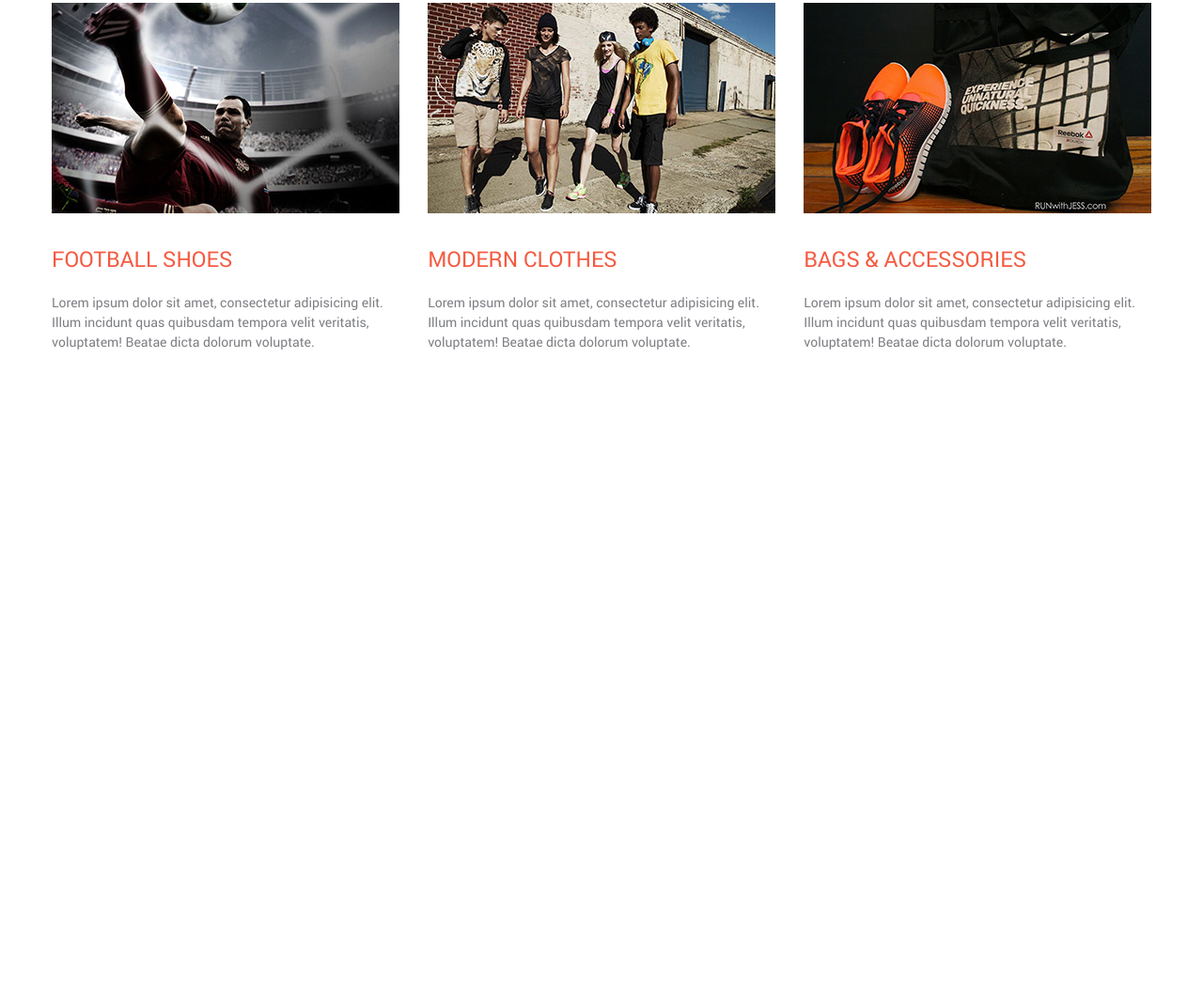
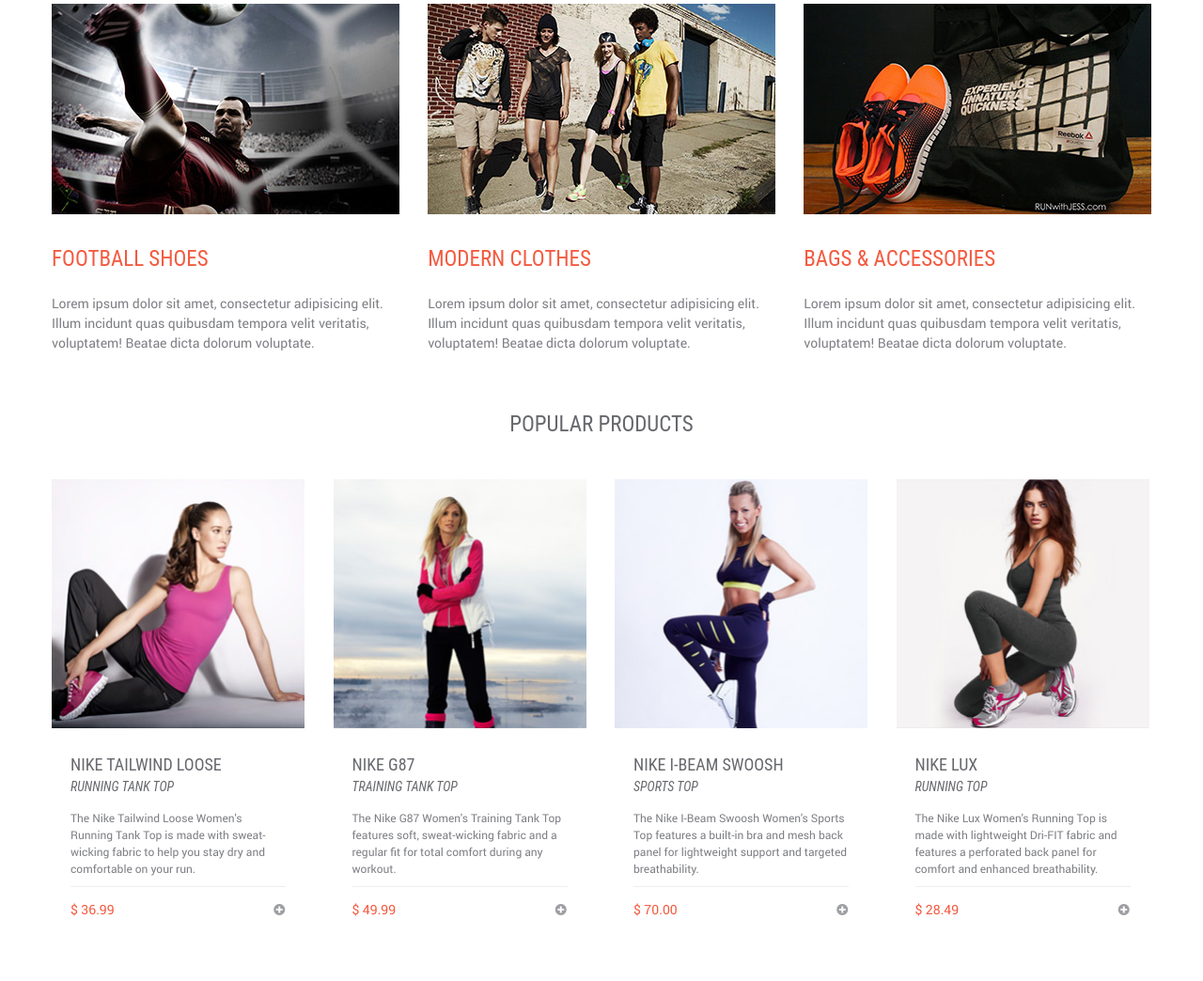
Before and after one commit to AndriiSavchuk/online-store, a website: page app/index.html in a window 1280 px wide. Shown: the part 877-1921 px from the top of the page at 94% size. Drawn offline with Linux system fonts and the light colour scheme.

Commit message:
Added section PRODUCTS

```diff
--- a/app/index.html
+++ b/app/index.html
@@ -65,7 +65,7 @@
 			</div>
 		</header>
 
-		<section id="slider">
+		<div id="slider">
 			<div class="container">
 				<div class="my-slider">
 					<ul>
@@ -104,27 +104,102 @@
 					</ul>
 				</div>
 			</div>
-		</section>
+		</div>
 
-		<section id="categories">
+		<div id="categories">
 			<div class="container clearfix">
 				<article class="category">
-					<img src="img/cat1.jpg" alt="Category">
+					<img src="img/cat1.jpg" alt="Category1">
 					<h2><a href="#">FOOTBALL SHOES</a></h2>
 					<p>Lorem ipsum dolor sit amet, consectetur adipisicing elit. Illum incidunt quas quibusdam tempora velit veritatis, voluptatem! Beatae dicta dolorum voluptate.</p>
 				</article>
 
 				<article class="category">
-					<img src="img/cat2.jpg" alt="Category">
+					<img src="img/cat2.jpg" alt="Category2">
 					<h2><a href="#">MODERN CLOTHES</a></h2>
 					<p>Lorem ipsum dolor sit amet, consectetur adipisicing elit. Illum incidunt quas quibusdam tempora velit veritatis, voluptatem! Beatae dicta dolorum voluptate.</p>
 				</article>
 
 				<article class="category">
-					<img src="img/cat3.jpg" alt="Category">
+					<img src="img/cat3.jpg" alt="Category3">
 					<h2><a href="#">BAGS & ACCESSORIES</a></h2>
 					<p>Lorem ipsum dolor sit amet, consectetur adipisicing elit. Illum incidunt quas quibusdam tempora velit veritatis, voluptatem! Beatae dicta dolorum voluptate.</p>
 				</article>
+			</div>
+		</div>
+
+		<section id="products">
+			<div class="container">
+				<h2>Popular Products</h2>
+				<div class="content clearfix">
+					<article>
+						<img src="img/prod1.jpg" alt="Product1">
+						<div class="content-block">
+							<h3>Nike Tailwind Loose</h3>
+							<h4>Running Tank Top</h4>
+							<p>
+								The Nike Tailwind Loose Women's Running Tank
+								Top is made with sweat-wicking fabric to help you
+								stay dry and comfortable on your run.
+							</p>
+							<div class="price">
+								<span>$ 36.99</span>
+								<a href="#"><i class="fa fa-plus-circle" aria-hidden="true"></i></a>
+							</div>
+						</div>
+					</article>
+
+					<article>
+						<img src="img/prod2.jpg" alt="Product2">
+						<div class="content-block">
+							<h3>Nike g87</h3>
+							<h4>Training Tank Top</h4>
+							<p>
+								The Nike G87 Women's Training Tank Top features
+								soft, sweat-wicking fabric and a regular fit for total
+								comfort during any workout.
+							</p>
+							<div class="price">
+								<span>$ 49.99</span>
+								<a href="#"><i class="fa fa-plus-circle" aria-hidden="true"></i></a>
+							</div>
+						</div>
+					</article>
+
+					<article>
+						<img src="img/prod3.jpg" alt="Product3">
+						<div class="content-block">
+							<h3>Nike I-Beam Swoosh</h3>
+							<h4>Sports Top</h4>
+							<p>
+								The Nike I-Beam Swoosh Women's Sports Top
+								features a built-in bra and mesh back panel for
+								lightweight support and targeted breathability.
+							</p>
+							<div class="price">
+								<span>$ 70.00</span>
+								<a href="#"><i class="fa fa-plus-circle" aria-hidden="true"></i></a>
+							</div>
+						</div>
+					</article>
+
+					<article>
+						<img src="img/prod4.jpg" alt="Product4">
+						<div class="content-block">
+							<h3>Nike lux</h3>
+							<h4>Running Top</h4>
+							<p>
+								The Nike Lux Women's Running Top is made with
+								lightweight Dri-FIT fabric and features a perforated
+								back panel for comfort and enhanced breathability.
+							</p>
+							<div class="price">
+								<span>$ 28.49</span>
+								<a href="#"><i class="fa fa-plus-circle" aria-hidden="true"></i></a>
+							</div>
+						</div>
+					</article>
+				</div>
 			</div>
 		</section>
 
--- a/app/js/common.js
+++ b/app/js/common.js
@@ -41,7 +41,7 @@
 
 $(document).ready(function($) {
 	$('.my-slider').unslider({
-		autoplay: false,
+		autoplay: true,
 		speed: 900,
 		arrows: false
 	});
--- a/app/sass/_media.sass
+++ b/app/sass/_media.sass
@@ -92,6 +92,18 @@
 			img
 				display: inline-block
 
+	/*Products*/
+
+	#products
+		article
+			width: 50%
+			margin: 0 auto
+			float: left
+			text-align: center
+			img
+				max-width: 100%
+
+
 @media only screen and (max-width : 620px)
 
 	/*Menu*/
@@ -125,6 +137,17 @@
 				li.unslider-active
 					height: 5px
 					width: 5px
+
+	/*Products*/
+
+	#products
+		article
+			width: 100%
+			margin: 0 auto
+			float: none
+			text-align: center
+			img
+				max-width: 100%
 
 
 /* Extra Small Devices, Phones */
--- a/app/sass/style.sass
+++ b/app/sass/style.sass
@@ -34,7 +34,7 @@
 	line-height: 1.5
 	-webkit-font-smoothing: antialiased
 	overflow-x: hidden
-	height: 2000px
+
 
 body input:focus:required:invalid,
 body textarea:focus:required:invalid
@@ -58,7 +58,6 @@
 		transition: $transition
 		&:hover
 			transform: $transform
-
 		a
 			text-transform: uppercase
 			font-family: "Roboto Condensed", sans-serif
@@ -88,10 +87,10 @@
 			transition: $transition
 			&:hover
 				transform: $transform
-
 			a
 				text-decoration: none
 				text-transform: uppercase
+				font-family: "Roboto Condensed", sans-serif
 				color: $text-color
 				padding-left: 35px
 				font-weight: bold
@@ -114,22 +113,21 @@
 				margin-left: 0
 			&:hover
 				transform: $transform
-
 			a
 				text-transform: uppercase
 				text-decoration: none
+				font-family: "Roboto Condensed", sans-serif
 				color: $text-color
 				font-size: 14px
 				&:hover
 					color: $accent-color
-
-
 
 	.search-form
 			float: left
 			margin-left: 35px
 			a
 				color: $text-color
+				font-family: "Roboto Condensed", sans-serif
 			input[type="search"]
 				width: 300px
 				max-width: 100%
@@ -146,6 +144,7 @@
 				position: relative
 				color: $accent-color
 				h2
+					font-family: "Roboto Condensed", sans-serif
 					position: absolute
 					top: 200px
 					left: 30px
@@ -159,7 +158,6 @@
 					left: 30px
 					font-size: 14px
 					line-height: 1.5
-
 	.unslider-nav
 		max-width: 1170px
 		margin: 0 auto
@@ -184,11 +182,13 @@
 		&:first-child
 			margin-left: 0
 		h2
+			font-family: "Roboto Condensed", sans-serif
 			font-size: 23px
 			margin-top: 26px
 			a
 				color: $accent-color
 				text-decoration: none
+				font-family: "Roboto Condensed", sans-serif
 				&:hover
 					text-decoration: underline
 		p
@@ -196,10 +196,48 @@
 			color: $text-color
 			margin-top: 19px
 
-
-
-
-
+#products
+	padding: 30px 0
+	h2
+		font-family: "Roboto Condensed", sans-serif
+		font-size: 23px
+		text-transform: uppercase
+		color: $headings-color
+		text-align: center
+		padding-bottom: 40px
+	article
+		width: 23%
+		margin-left: 2.6%
+		float: left
+		&:first-child
+			margin-left: 0
+		.content-block
+			padding: 20px
+			h3
+				font-family: "Roboto Condensed", sans-serif
+				font-size: 18px
+				text-transform: uppercase
+				color: $headings-color
+			h4
+				font-family: "Roboto Condensed", sans-serif
+				font-size: 14px
+				text-transform: uppercase
+				color: $headings-color
+				font-style: italic
+				margin-bottom: 13px
+			p
+				font-size: 12px
+				color: $text-color
+				margin-bottom: 10px
+			.price
+				padding: 13px 0
+				border-top:  1px solid #eeeeee
+				span
+					font-size: 14px
+					color: $accent-color
+				a
+					color: #9e9fa3
+					margin-left: 166px
 
 //ALWAYS END
 @import "media"
```
Also changed, not shown: app/css/style.css.
